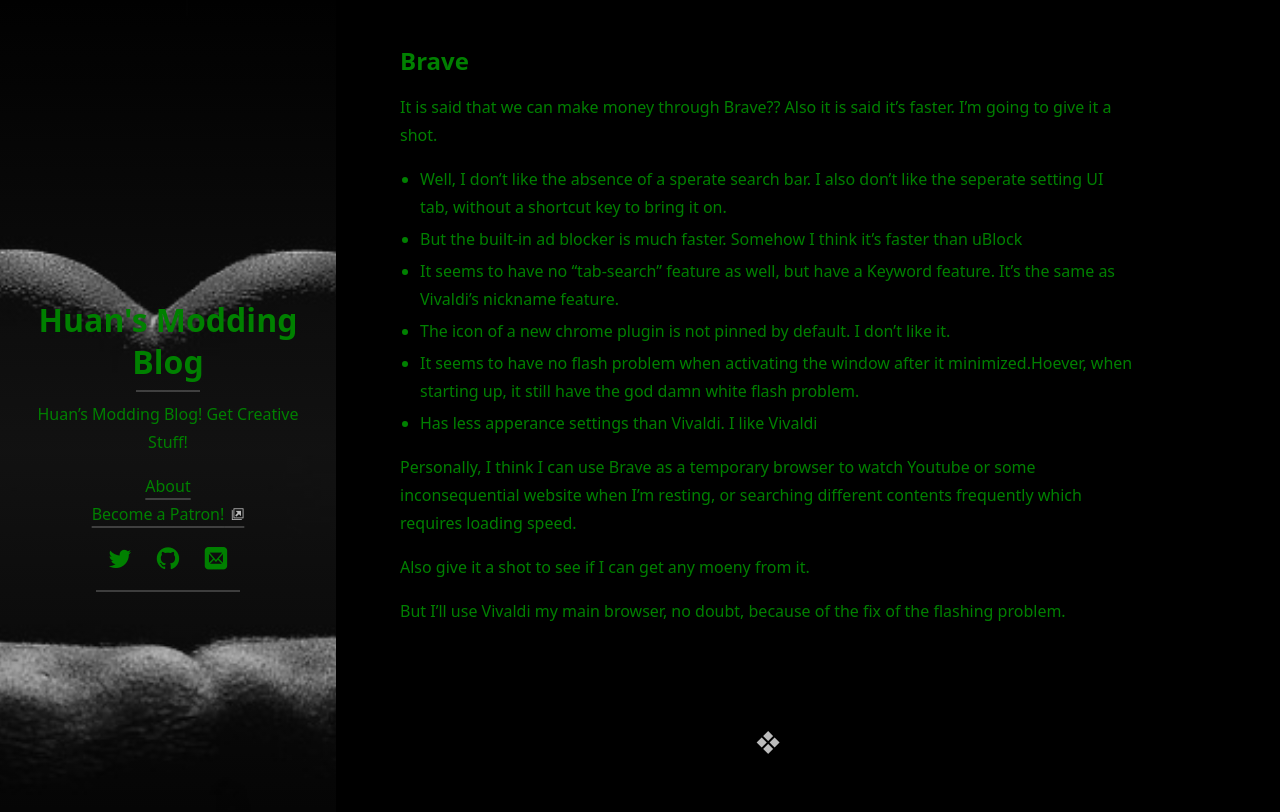
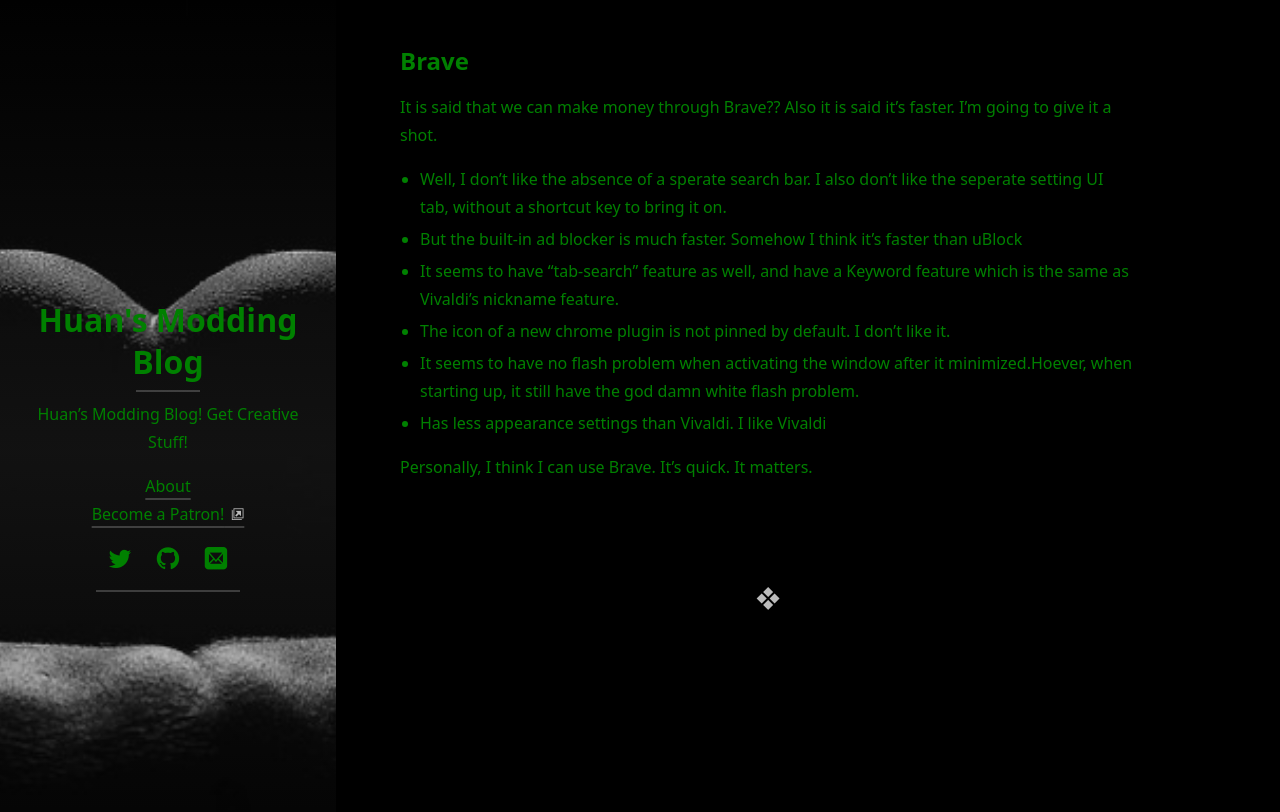
Before and after one commit to huanrenfeng/huanrenfeng.github.io, a Jekyll site: the page built from _posts/2020-11-19-switch-from-chrome-to-edge-to-vivaldi.md, in a window 1280 px wide and 900 px high, scrolled down 2617 px. Shown: the top 812 px of the window. Built offline with Jekyll 4.4.1, drawn with Linux system fonts in a browser that asks for light colours; cached includes are drawn as plain includes; nearby versions of some CDN libraries; some web fonts are replaced; our own code applies the rules of GitHub Pages for plain Markdown files; library files that are not in the unit come from our copies.

Commit message:
Update 2020-11-19-switch-from-chrome-to-edge-to-vivaldi.md

```diff
--- a/_posts/2020-11-19-switch-from-chrome-to-edge-to-vivaldi.md
+++ b/_posts/2020-11-19-switch-from-chrome-to-edge-to-vivaldi.md
@@ -84,15 +84,11 @@
 
 - Well, I don't like the absence of a sperate search bar. I also don't like the seperate setting UI tab, without a shortcut key to bring it on.
 - But the built-in ad blocker is much faster. Somehow I think it's faster than uBlock
-- It seems to have no "tab-search" feature as well, but have a Keyword feature. It's the same as Vivaldi's nickname feature.
+- It seems to have "tab-search" feature as well, and have a Keyword feature which is the same as Vivaldi's nickname feature.
 - The icon of a new chrome plugin is not pinned by default. I don't like it.
 - It seems to have no flash problem when activating the window after it minimized.Hoever, when starting up, it still have the god damn white flash problem.
-- Has less apperance settings than Vivaldi. I like Vivaldi
+- Has less appearance settings than Vivaldi. I like Vivaldi
 
 
 
-Personally, I think I can use Brave as a temporary browser to watch Youtube or some inconsequential website when I'm resting, or searching different contents frequently which requires loading speed.
-
-Also give it a shot to see if I can get any moeny from it.
-
-But I'll use Vivaldi my main browser, no doubt, because of the fix of the flashing problem.
+Personally, I think I can use Brave. It's quick. It matters.
```
